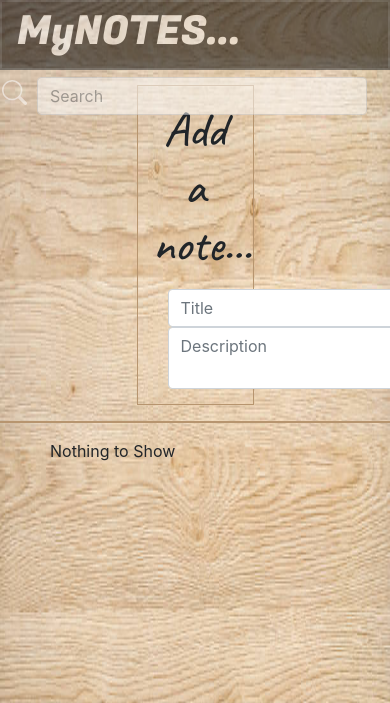
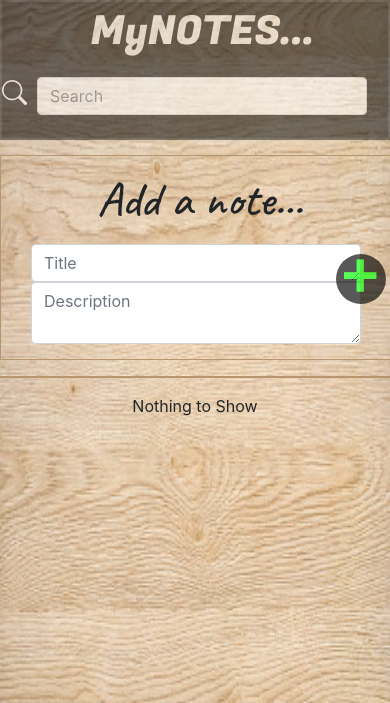
Before and after one commit to MaitriDA/MyNOTES, a PHP site: page / in a window 390 px wide; the page is wider, and only the part inside the window is pictured. Shown: the top 703 px of that part. Run offline with PHP 8.4, Linux system fonts and the light colour scheme.

Commit message:
responsive

```diff
--- a/index.html
+++ b/index.html
@@ -11,6 +11,7 @@
 
     <!-- LINK TO CSS FILE -->
     <link rel="stylesheet" href="style.css">
+    <link rel="stylesheet" media="screen and (max-width: 722px)" href="responsive.css">
 
     <!-- LINK FOR THE SEARCH ICON -->
     <link rel="stylesheet" href="https://cdnjs.cloudflare.com/ajax/libs/font-awesome/4.7.0/css/font-awesome.min.css">
@@ -24,6 +25,7 @@
         <div id="brandName">
             MyNOTES...
         </div>
+        <div class="resSearch">
             <div id="searchBox">
                 <div id="icon">
                     <svg xmlns="http://www.w3.org/2000/svg" width="25" height="25" fill="white" class="bi bi-search"
@@ -35,6 +37,7 @@
                 <form>
                     <input id="searchTxt" class="form-control" type="search" placeholder="Search">
                 </form>
+            </div>
         </div>
     </header>
 
--- /dev/null
+++ b/responsive.css
@@ -0,0 +1,17 @@
+header{
+    border: 2px solid;
+    background-color: black;
+    width: 100%;
+    height: 140px;
+    opacity: 0.52;
+    display: block;
+}
+#brandName{
+    float: top;
+    text-align: center;
+}
+.resSearch{
+    display: block;
+    margin: auto;
+    width: 400px;
+}
--- a/style.css
+++ b/style.css
@@ -65,7 +65,7 @@ header{
     border: 1px solid #b7956f;
     display: block;
     margin: auto;
-    width: 30%;
+    width: 400px;
     margin-top: 15px;
 }
 .textArea{
@@ -103,7 +103,6 @@ header{
     color: white;
 }
 
-
 /* DISPLAY NOTES SECTION */
 .cardTitle{
     padding: 5px;
@@ -118,7 +117,7 @@ header{
     display: flex;
     flex-direction: row;
     flex-wrap: wrap;
-    justify-content:left;
+    justify-content:center;
 }
 .notesArea{
     margin-left: 50px;
```
Also changed, not shown: ScreenShots and Demo Videos/responsive.JPG (added). Lines whose indentation alone changed are shown as unchanged.
